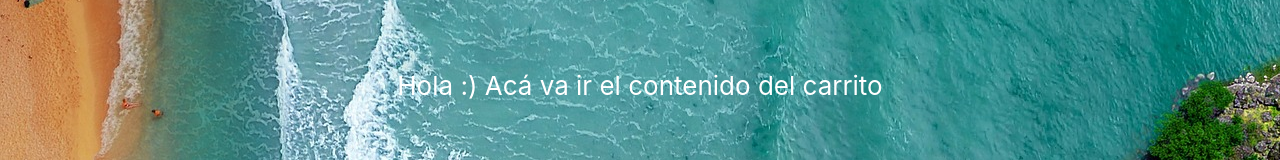
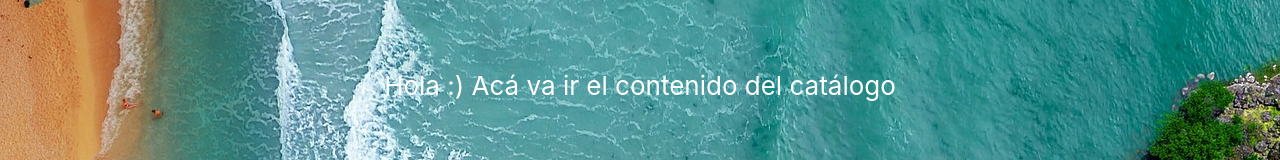
Before and after one commit to caamlg/viajando-ecommerce, a React (Create React App) app: page / in a window 1280 px wide. Shown: the part 156-316 px from the top of the page. Built offline with nearby package versions, Linux system fonts and the light colour scheme.

Commit message:
cambio texto

```diff
--- a/src/App.js
+++ b/src/App.js
@@ -7,7 +7,7 @@ function App() {
     <div className="App">
       <header className="App-header">
         <NavBar />
-        <ItemListContainer greeting="Hola :) Acá va ir el contenido del carrito"/>
+        <ItemListContainer greeting="Hola :) Acá va ir el contenido del catálogo"/>
       </header>
     </div>
   );
```
